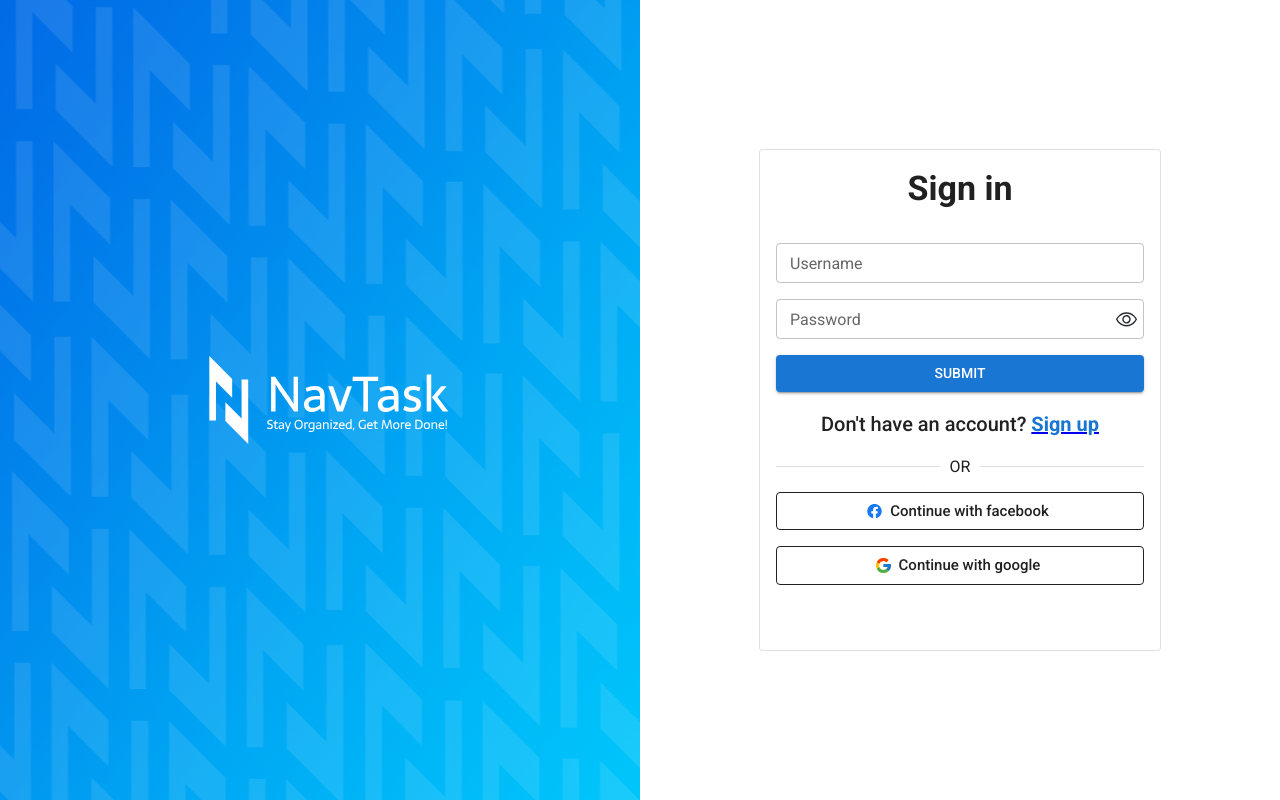
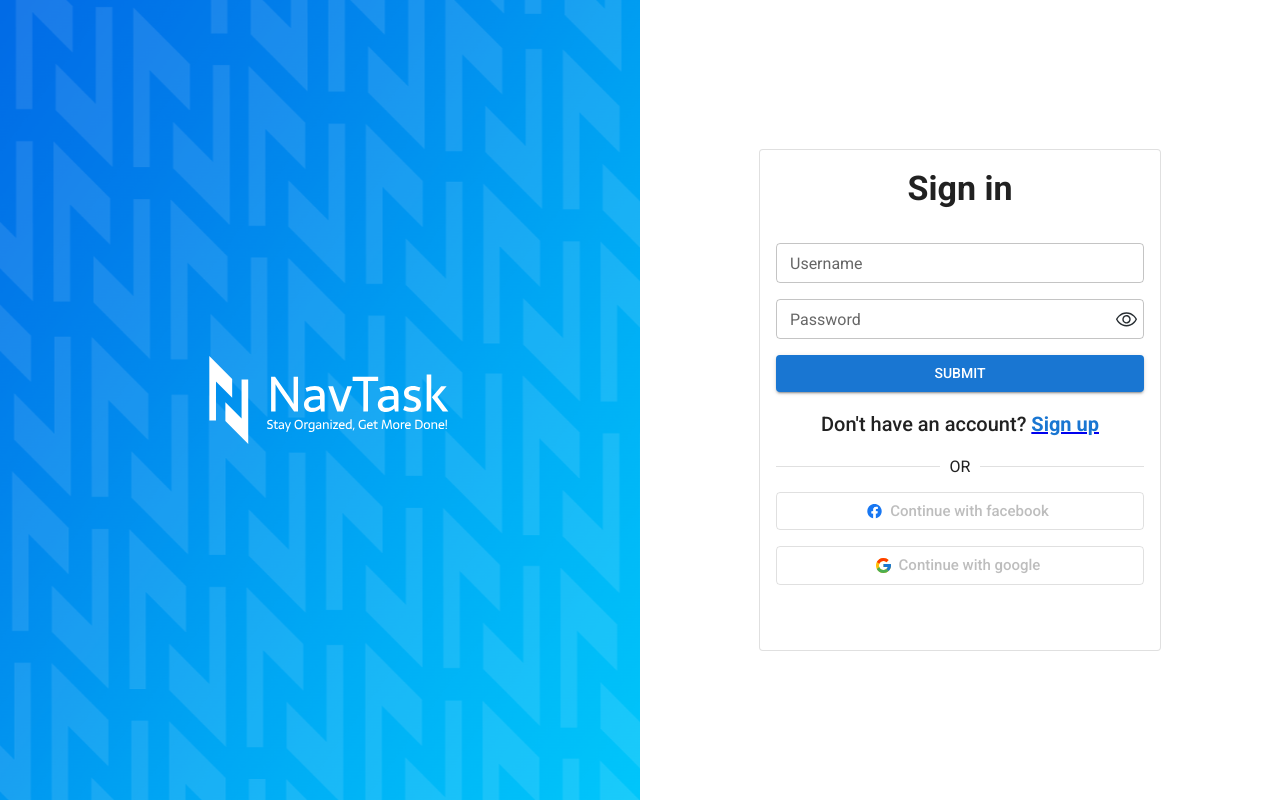
Before and after one commit to neiljamestony/navtask-fe-new, a React (Vite) app: page /login in a window 1280 px wide. Built offline with nearby package versions, Linux system fonts and the light colour scheme; no server answers.

Commit message:
removed disabled statuses on new task page for status dropdown and temporarily disabled soc med auth button

```diff
--- a/src/components/Auth/SocialMediaAuth.tsx
+++ b/src/components/Auth/SocialMediaAuth.tsx
@@ -97,7 +97,7 @@
             <Divider>OR</Divider>
             {
                 buttons.map((button, key) => {
-                    return <Button key={key} type="button" color="inherit" variant="outlined" startIcon={<img src={button.icon} height={15} width={15} alt={`${button.name}-icon`}/>} sx={{ textTransform: 'none', fontSize: 15 }} onClick={button.action}>{button.loader ? "Loading ..." : `Continue with ${button.name}`}</Button>
+                    return <Button key={key} type="button" color="inherit" variant="outlined" disabled startIcon={<img src={button.icon} height={15} width={15} alt={`${button.name}-icon`}/>} sx={{ textTransform: 'none', fontSize: 15 }} onClick={button.action}>{button.loader ? "Loading ..." : `Continue with ${button.name}`}</Button>
                 })
             }
         </>
--- a/src/components/Task/NewTaskDesktop.tsx
+++ b/src/components/Task/NewTaskDesktop.tsx
@@ -272,13 +272,11 @@
                                 select
                                 label="Status"
                                 fullWidth
-                                error={task.status === "completed" || task.status === "cancelled"}
-                                helperText={task.status === "completed" || task.status === "cancelled" ? "Invalid status value" : ""}
                                 defaultValue={task.status}
                                 onChange={(e: React.ChangeEvent<HTMLInputElement>) => setTask((prev) => ({...prev, status: e.target.value}))}
                                 >
                                 {status.map((option) => (
-                                    <MenuItem key={option.value} value={option.value} disabled={option.value === "completed" || option.value === "cancelled"}>
+                                    <MenuItem key={option.value} value={option.value}>
                                     {option.label}
                                     </MenuItem>
                                 ))}
```
